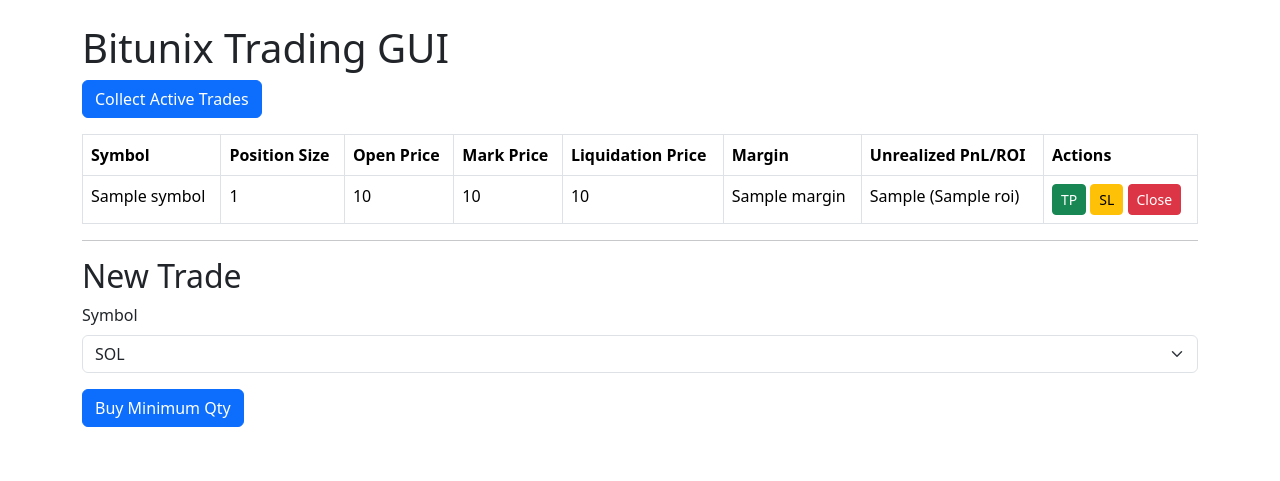
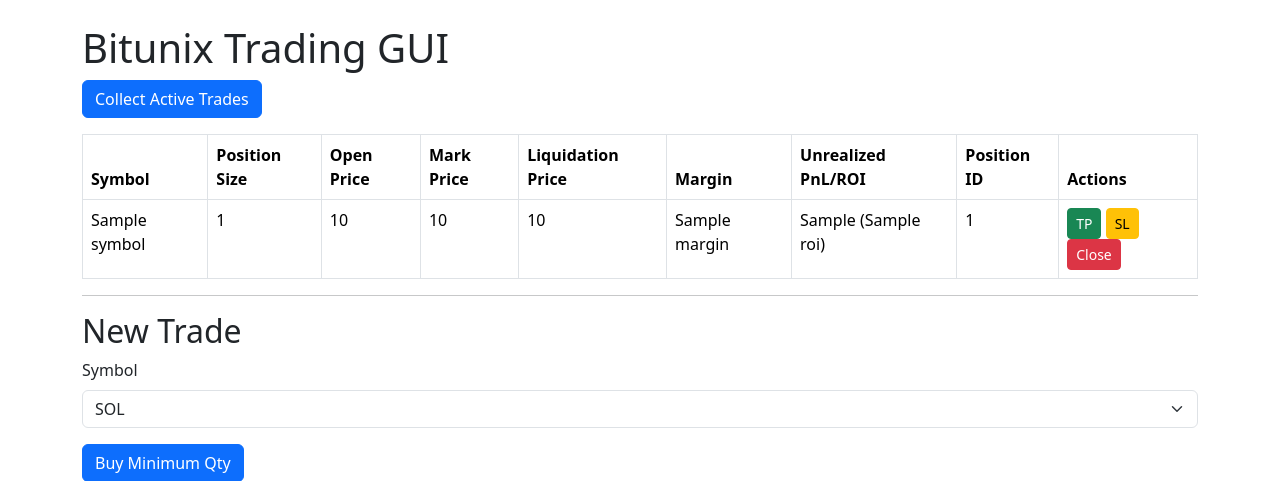
Before and after one commit to truedaz/Bitunix-trading-platform, a Flask app: template templates/index.html in a window 1280 px wide. Shown: the top 481 px of the page. Run offline with Flask 3, Linux system fonts and the light colour scheme; the template is opened without the code that fills it: most values are stand-ins (such as "Sample title", 1, 10 or a date in 2020); parts of the project's set-up code (start-up, migrations or seed data) failed here and were passed over.

Commit message:
position id

```diff
--- a/templates/index.html
+++ b/templates/index.html
@@ -23,6 +23,7 @@
             <th>Liquidation Price</th>
             <th>Margin</th>
             <th>Unrealized PnL/ROI</th>
+            <th>Position ID</th>
             <th>Actions</th>
         </tr>
         </thead>
@@ -36,6 +37,7 @@
             <td>{{ t.liquidation_price }}</td>
             <td>{{ t.margin }}</td>
             <td>{{ t.unrealized_pnl }} ({{ t.roi }})</td>
+            <td>{{ t.position_id }}</td>
             <td>
                 <form method="post" action="/set_tp" style="display:inline">
                     <input type="hidden" name="position_id" value="{{ t.position_id }}">
```
